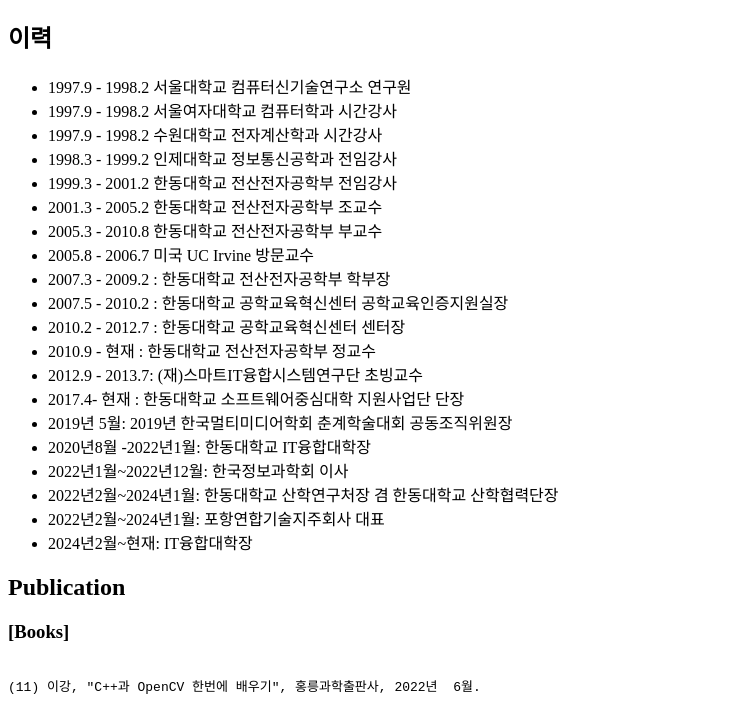
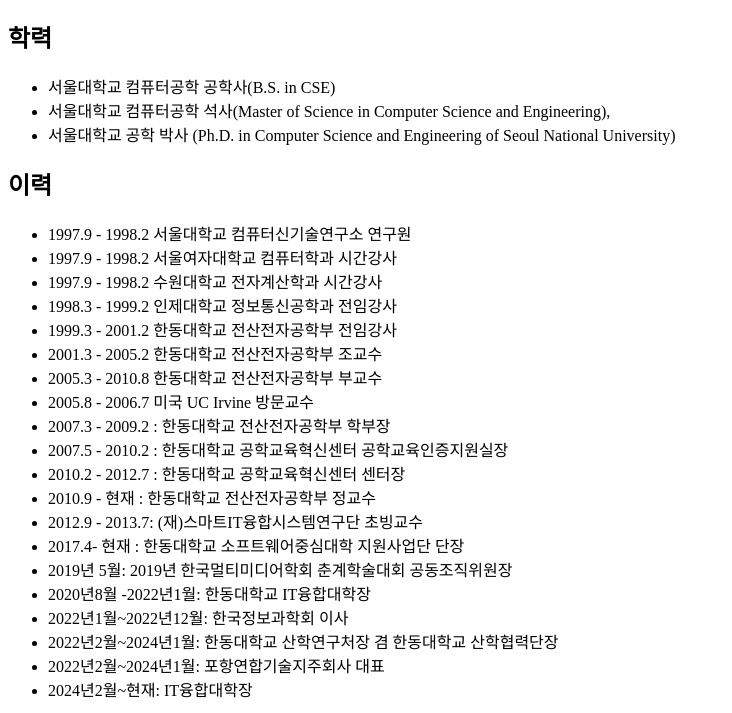
Before and after one commit to kangyi0/kangyi.github.io, a plain HTML site: page index.html in a window 1280 px wide. Shown: the part 61-774 px from the top of the page, without its empty margins (0-732 px from the left). Drawn offline with Linux system fonts and the light colour scheme.

Commit message:
Update index.html

```diff
--- a/index.html
+++ b/index.html
@@ -9,6 +9,12 @@
 
     <h1>Welcome to Kang Yi's Webpage!</h1>
 
+<h2>학력</h2>
+	<ul>
+	<li>서울대학교 컴퓨터공학 공학사(B.S. in CSE)</li>
+	<li>서울대학교 컴퓨터공학 석사(Master of Science in Computer Science and Engineering), </li>
+	<li>서울대학교 공학 박사 (Ph.D. in Computer Science and Engineering of Seoul National University)</li>
+	</ul>
 <h2>이력</h2>
 
 <ul>
```
